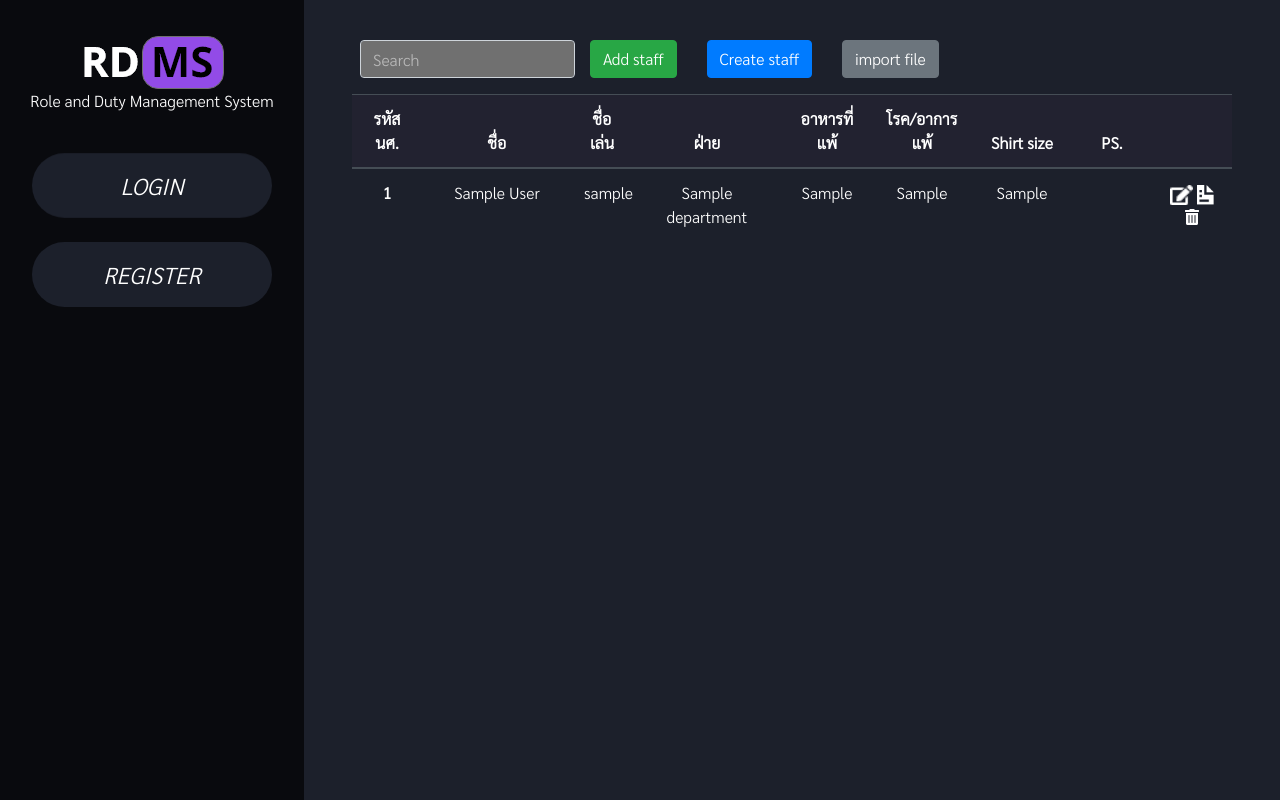
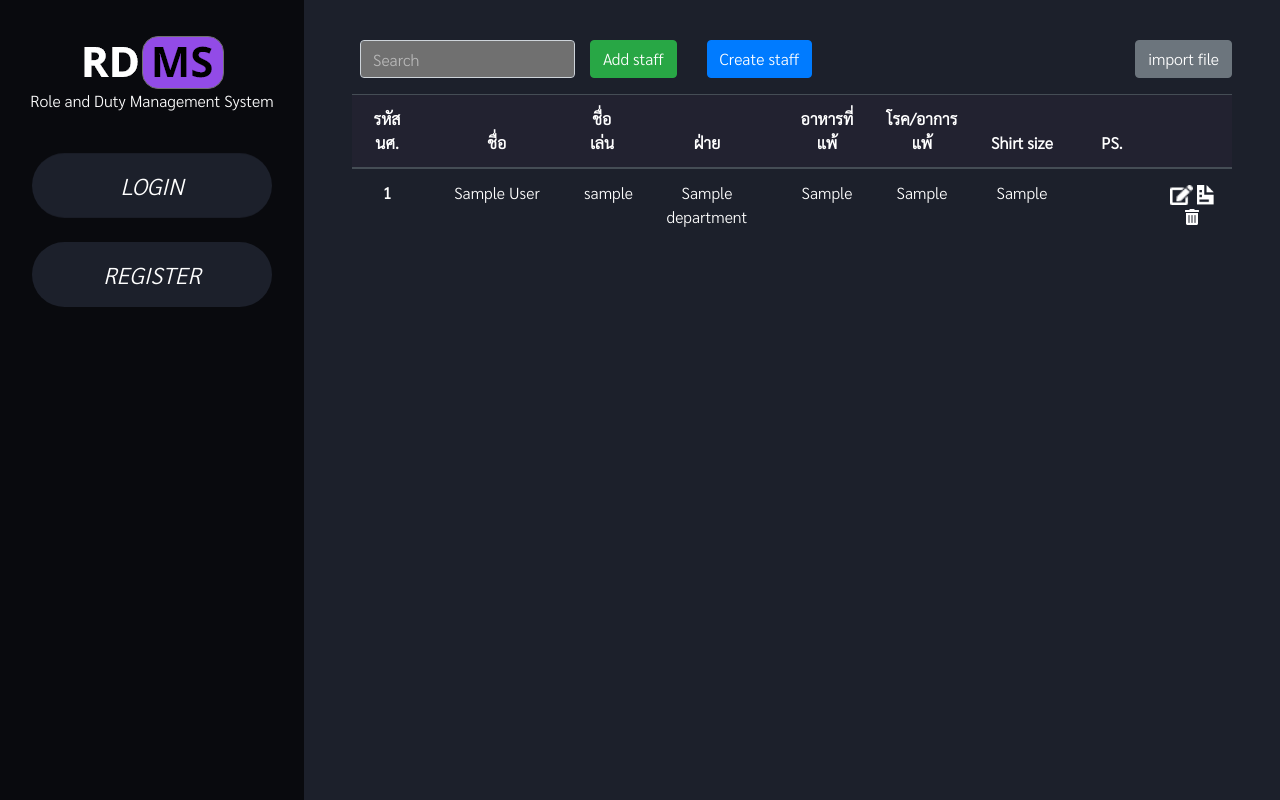
Before and after one commit to ongsuwannoo/RDMS, a Django app: page /camp/1/staffs/ in a window 1280 px wide. Run offline with Django 3.2, Linux system fonts and the light colour scheme; tables that the repository leaves empty hold one stand-in row (values such as "Sample post"); some libraries are stand-ins or nearby versions.

Commit message:
edit ui import file

```diff
--- a/campers/templates/campers.html
+++ b/campers/templates/campers.html
@@ -30,7 +30,7 @@
     <div class="col-sm-2">
         <a type="button" class="btn btn-primary" href="{% url 'create_camper' id_camp %}">Add Camper</a>
     </div>
-    <div class="col">
+    <div class="col text-right">
         <a type="button" class="btn btn-secondary" href="{% url 'import_camper' id_camp %}">import file</a>
     </div>
 </div>
--- a/staffs/templates/staffs.html
+++ b/staffs/templates/staffs.html
@@ -47,7 +47,7 @@
     <div class="col-sm-auto">
         <a type="button" class="btn btn-primary" href="{% url 'create_staff' id_camp %}">Create staff</a>
     </div>
-    <div class="col-sm">
+    <div class="col text-right">
         <a type="button" class="btn btn-secondary" href="{% url 'import_staff' id_camp %}">import file</a>
     </div>
 </div>
```
